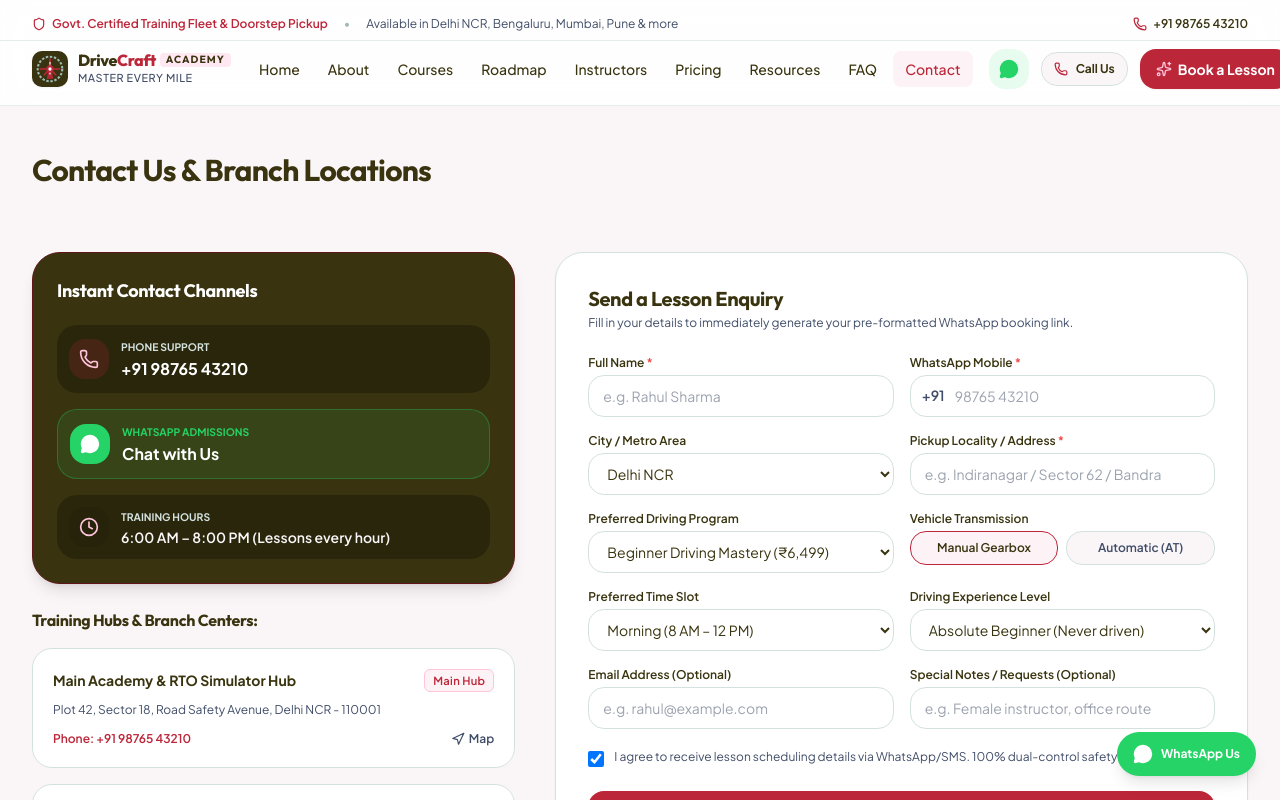
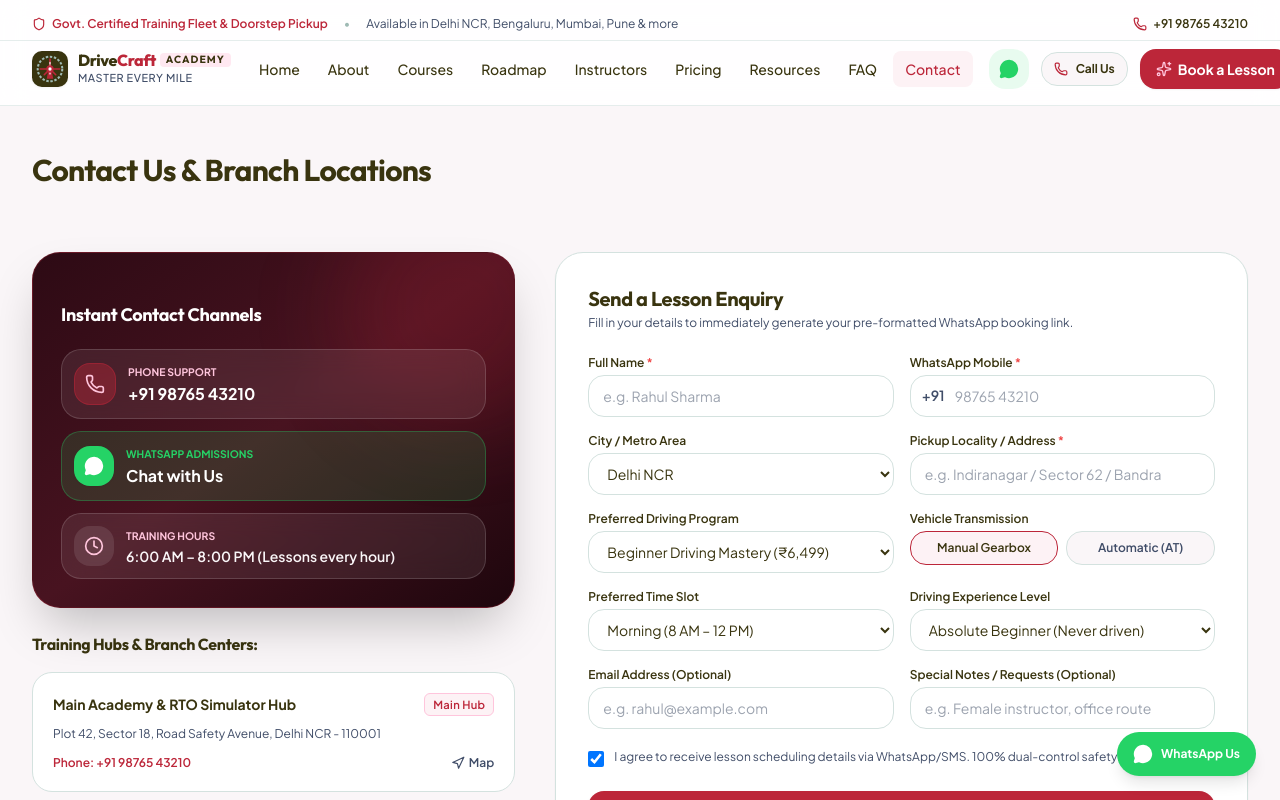
Before and after one commit to Ginuuuuu/Driving-School-Simple, a React (Vite) app: page /contact in a window 1280 px wide. Shown: the top 800 px of the page. Built offline with nearby package versions, Linux system fonts and the light colour scheme.

Commit message:
feat: create Contact page with branch locations and enquiry form integration

```diff
--- a/src/pages/Contact.tsx
+++ b/src/pages/Contact.tsx
@@ -38,21 +38,23 @@ export const Contact: React.FC = () => {
           className="lg:col-span-5 space-y-4 sm:space-y-6"
         >
           {/* Quick Helpline Cards */}
-          <div className="p-4 sm:p-6 rounded-2xl sm:rounded-3xl bg-[#39340F] text-white border border-[#5F1618] shadow-md sm:shadow-lg space-y-3.5 sm:space-y-5">
-            <h3 className="text-base sm:text-lg font-bold font-display text-white">
+          <div className="relative overflow-hidden p-5 sm:p-7 rounded-2xl sm:rounded-3xl bg-gradient-to-br from-[#2D0A14] via-[#481320] to-[#1E060D] text-white border border-[#BC2639]/30 shadow-2xl space-y-4 sm:space-y-5">
+            <div className="absolute -top-16 -right-16 w-60 h-60 bg-[#BC2639]/20 rounded-full blur-2xl pointer-events-none" />
+
+            <h3 className="relative z-10 text-base sm:text-lg font-bold font-display text-white">
               Instant Contact Channels
             </h3>
 
-            <div className="space-y-2.5 sm:space-y-4 text-xs sm:text-sm">
+            <div className="relative z-10 space-y-2.5 sm:space-y-3 text-xs sm:text-sm">
               <a
                 href={`tel:${siteConfig.phoneDial}`}
-                className="flex items-center gap-2.5 sm:gap-3 p-2.5 sm:p-3 rounded-xl sm:rounded-2xl bg-[#26230A]/80 hover:bg-[#26230A] text-[#FAF6F8] hover-lift-subtle transition-all"
+                className="flex items-center gap-3 p-3 rounded-xl sm:rounded-2xl bg-white/[0.08] backdrop-blur-md border border-white/15 hover:bg-white/[0.14] hover:border-[#FFC5DC]/40 text-[#FAF6F8] hover-lift-subtle transition-all"
               >
-                <div className="p-2 sm:p-2.5 rounded-lg sm:rounded-xl bg-[#BC2639]/20 text-[#FFC5DC]">
+                <div className="p-2 sm:p-2.5 rounded-xl bg-[#BC2639]/40 text-[#FFC5DC] border border-[#BC2639]/50">
                   <Phone className="w-4 h-4 sm:w-5 sm:h-5" />
                 </div>
                 <div>
-                  <span className="text-[0.6rem] sm:text-[0.65rem] uppercase font-bold text-[#D4E2DF] block">Phone Support</span>
+                  <span className="text-[0.6rem] sm:text-[0.65rem] uppercase font-bold text-[#FFC5DC] block">Phone Support</span>
                   <span className="font-bold text-white text-sm sm:text-base">{siteConfig.phoneDisplay}</span>
                 </div>
               </a>
@@ -61,9 +63,9 @@ export const Contact: React.FC = () => {
                 href={whatsappUrl}
                 target="_blank"
                 rel="noopener noreferrer"
-                className="flex items-center gap-2.5 sm:gap-3 p-2.5 sm:p-3 rounded-xl sm:rounded-2xl bg-[#25D366]/10 hover:bg-[#25D366]/20 text-[#FAF6F8] hover-lift-subtle transition-all border border-[#25D366]/30"
+                className="flex items-center gap-3 p-3 rounded-xl sm:rounded-2xl bg-[#25D366]/15 hover:bg-[#25D366]/25 text-[#FAF6F8] hover-lift-subtle transition-all border border-[#25D366]/30"
               >
-                <div className="p-2 sm:p-2.5 rounded-lg sm:rounded-xl bg-[#25D366] text-white">
+                <div className="p-2 sm:p-2.5 rounded-xl bg-[#25D366] text-white shadow-sm">
                   <MessageCircle className="w-4 h-4 sm:w-5 sm:h-5 fill-current" />
                 </div>
                 <div>
@@ -72,12 +74,12 @@ export const Contact: React.FC = () => {
                 </div>
               </a>
 
-              <div className="flex items-center gap-2.5 sm:gap-3 p-2.5 sm:p-3 rounded-xl sm:rounded-2xl bg-[#26230A]/80 text-[#FAF6F8]">
-                <div className="p-2 sm:p-2.5 rounded-lg sm:rounded-xl bg-[#26230A] text-[#FFC5DC]">
+              <div className="flex items-center gap-3 p-3 rounded-xl sm:rounded-2xl bg-white/[0.08] backdrop-blur-md border border-white/15 text-[#FAF6F8]">
+                <div className="p-2 sm:p-2.5 rounded-xl bg-white/10 text-[#FFC5DC]">
                   <Clock className="w-4 h-4 sm:w-5 sm:h-5" />
                 </div>
                 <div>
-                  <span className="text-[0.6rem] sm:text-[0.65rem] uppercase font-bold text-[#D4E2DF] block">Training Hours</span>
+                  <span className="text-[0.6rem] sm:text-[0.65rem] uppercase font-bold text-[#FFC5DC] block">Training Hours</span>
                   <span className="font-semibold text-[#FAF6F8] text-xs sm:text-sm">{siteConfig.operatingHours.weekdays}</span>
                 </div>
               </div>
```
